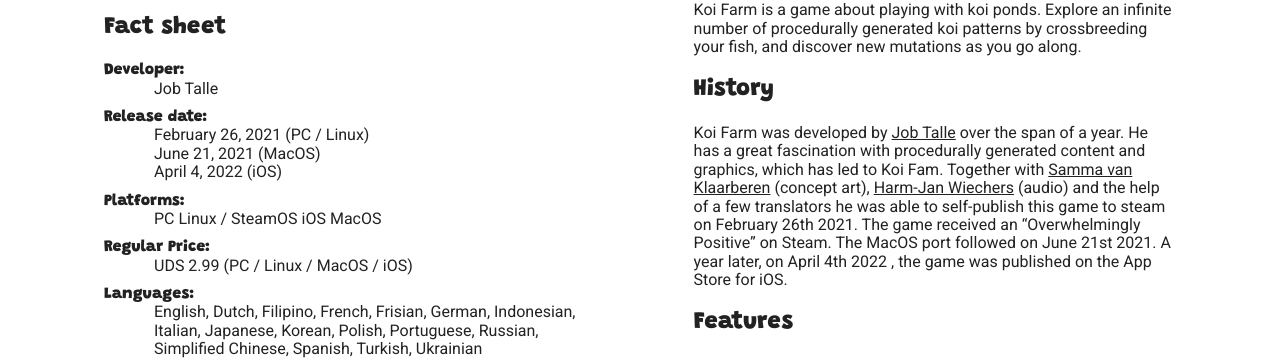
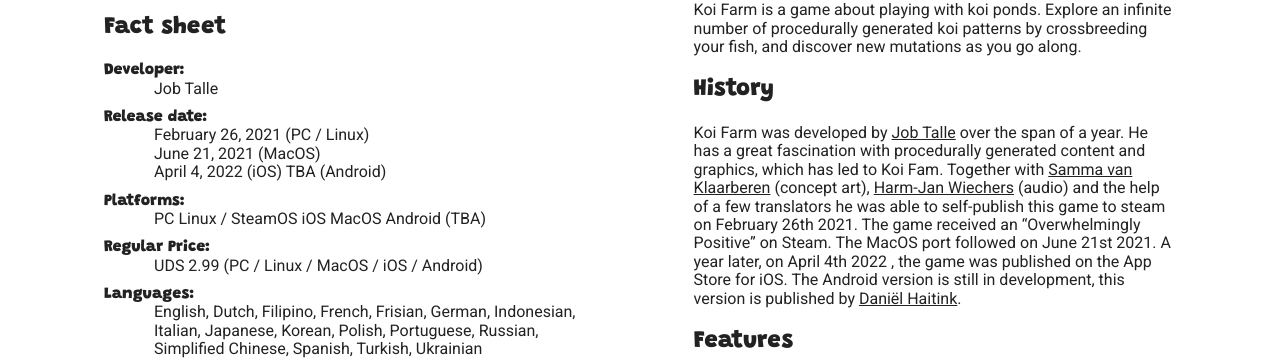
Before and after one commit to jobtalle/koifarmgame.com, a website built with Parcel: page presskit.html in a window 1280 px wide. Shown: the part 616-976 px from the top of the page. Built offline with nearby package versions, Linux system fonts and the light colour scheme.

Commit message:
added draft for Google Play

```diff
--- a/presskit.html
+++ b/presskit.html
@@ -76,6 +76,7 @@
             February 26, 2021 (PC / Linux) <br>
             June 21, 2021 (MacOS) <br>
             April 4, 2022 (iOS)
+            TBA (Android)
           </span>
         </div>
 
@@ -88,6 +89,7 @@
             Linux / SteamOS
             iOS
             MacOS
+            Android (TBA)
           </span>
         </div>
 
@@ -96,7 +98,7 @@
             Regular Price:
           </span>
           <span class="info">
-            UDS 2.99 (PC / Linux / MacOS / iOS)
+            UDS 2.99 (PC / Linux / MacOS / iOS / Android)
           </span>
         </div>
 
@@ -146,7 +148,7 @@
         <div>
           Koi Farm was developed by <a href="https://jobtalle.com">Job Talle</a> over the span of a year. He has a great fascination with procedurally generated content and graphics, which has led to Koi Fam.
           Together with <a href="https://www.artstation.com/samma">Samma van Klaarberen</a> (concept art), <a href="https://3xblast.com/">Harm-Jan Wiechers</a> (audio) and the help of a few translators he was able to self-publish this game to steam on February 26th 2021.
-          The game received an “Overwhelmingly Positive” on Steam. The MacOS port followed on June 21st 2021. A year later, on April 4th 2022 , the game was published on the App Store for iOS.
+          The game received an “Overwhelmingly Positive” on Steam. The MacOS port followed on June 21st 2021. A year later, on April 4th 2022 , the game was published on the App Store for iOS. The Android version is still in development, this version is published by <a href="https://lionsdensoftware.nl">Daniël Haitink</a>.
         </div>
 
       </div>
```
Also changed, not shown: index.html (+6 -0 lines), img/google/Google_Play_Store_badge_EN.svg (added), img/google/google-play-badge.png (added).
